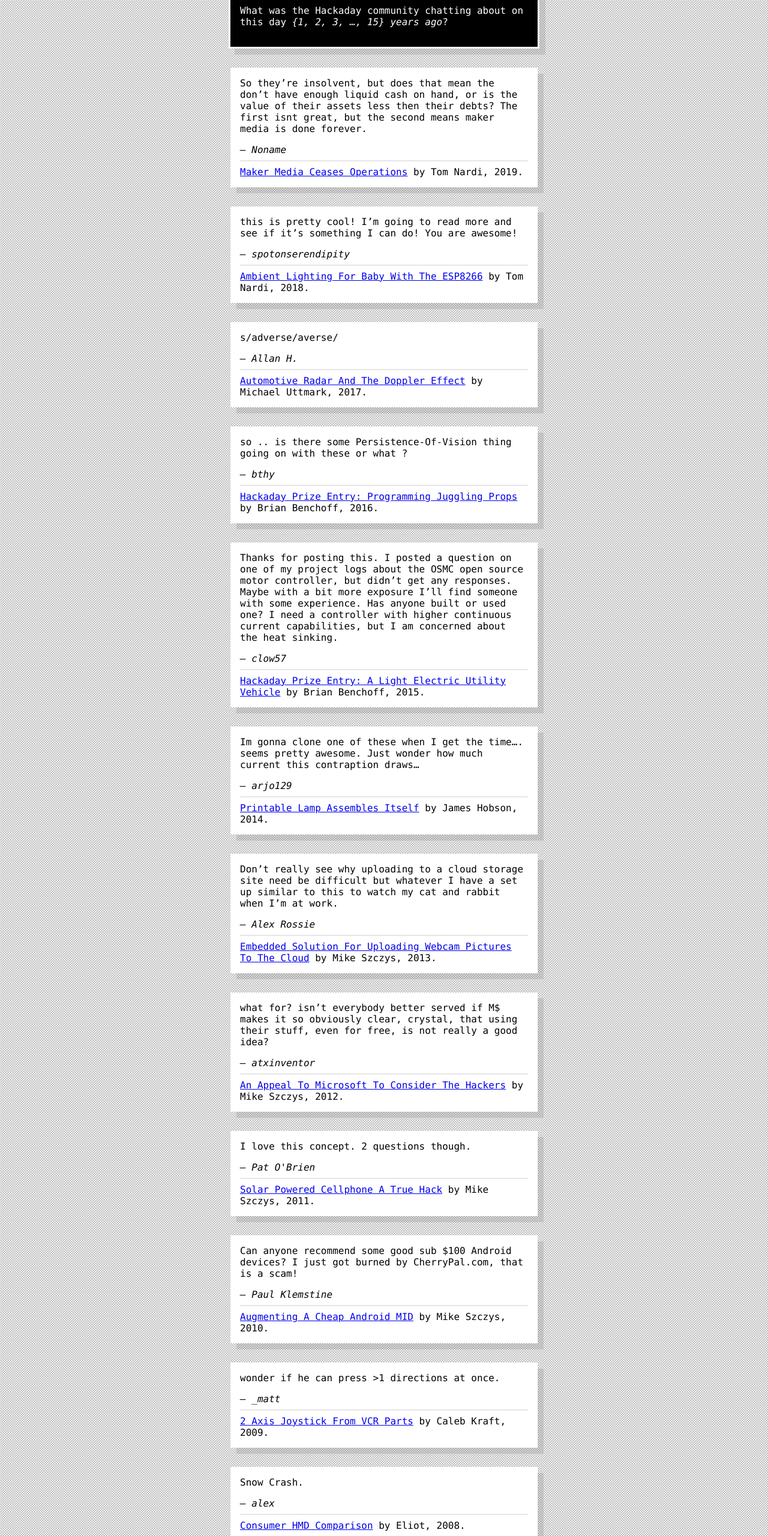
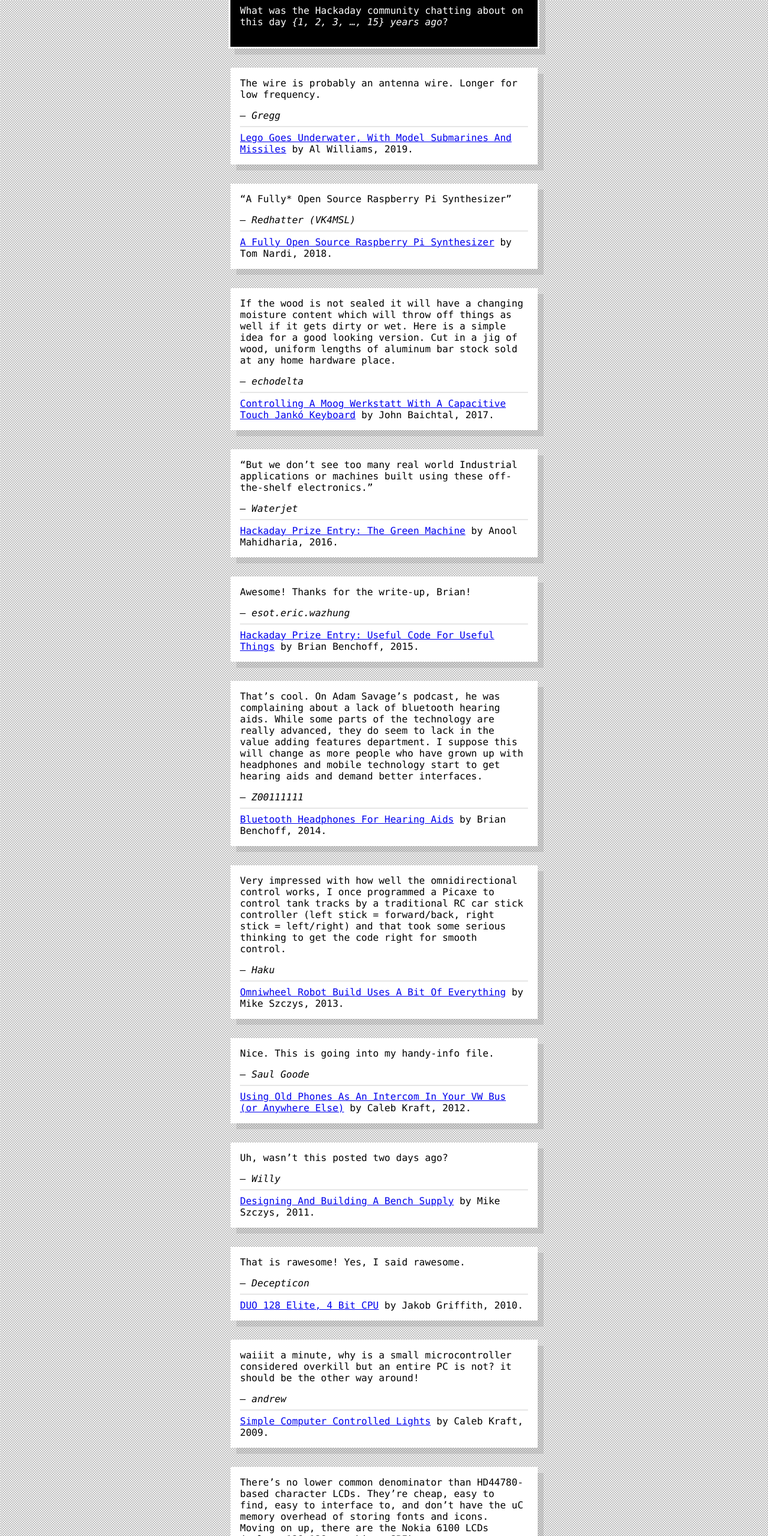
Before and after one commit to svendahlstrand/hackschat, a plain HTML site: page index.html in a window 1280 px wide. Shown: the part 140-2700 px from the top of the page at 60% size. Drawn offline with Linux system fonts and the light colour scheme.

Commit message:
Automated deployment: Mon Jun  8 00:27:49 UTC 2020 0054b2762c7f6c5b29984818707bce97d664925d

```diff
--- a/index.html
+++ b/index.html
@@ -55,79 +55,80 @@
       <p>What was the Hackaday community chatting about on this day <em>{1, 2, 3, …, 15} years ago</em>?</p>
     </header>
     <blockquote>
-      <p>So they&#8217;re insolvent, but does that mean the don&#8217;t have enough liquid cash on hand, or is the value of their assets less then their debts? The first isnt great, but the second means maker media is done forever.</p>
-      <cite>Noname</cite>
-      <footer><a href="https://hackaday.com/2019/06/07/maker-media-ceases-operations/">Maker Media Ceases Operations</a> by Tom Nardi, 2019.</footer>
+      <p>The wire is probably an antenna wire. Longer for low frequency.</p>
+      <cite>Gregg</cite>
+      <footer><a href="https://hackaday.com/2019/06/08/lego-goes-underwater-with-model-submarines-and-missiles/">Lego Goes Underwater, With Model Submarines And Missiles</a> by Al Williams, 2019.</footer>
     </blockquote>
     <blockquote>
-      <p>this is pretty cool! I&#8217;m going to read more and see if it&#8217;s something I can do! You are awesome!</p>
-      <cite>spotonserendipity</cite>
-      <footer><a href="https://hackaday.com/2018/06/07/ambient-lighting-for-baby-with-the-esp8266/">Ambient Lighting For Baby With The ESP8266</a> by Tom Nardi, 2018.</footer>
+      <p>&#8220;A Fully* Open Source Raspberry Pi Synthesizer&#8221;</p>
+      <cite>Redhatter (VK4MSL)</cite>
+      <footer><a href="https://hackaday.com/2018/06/08/a-fully-open-source-raspberry-pi-synthesizer/">A Fully Open Source Raspberry Pi Synthesizer</a> by Tom Nardi, 2018.</footer>
     </blockquote>
     <blockquote>
-      <p>s/adverse/averse/</p>
-      <cite>Allan H.</cite>
-      <footer><a href="https://hackaday.com/2017/06/07/automotive-radar-and-the-doppler-effect/">Automotive Radar And The Doppler Effect</a> by Michael Uttmark, 2017.</footer>
+      <p>If the wood is not sealed it will have a changing moisture content which will throw off things as well if it gets dirty or wet. Here is a simple idea for a good looking version. Cut in a jig of wood, uniform lengths of aluminum bar stock sold at any home hardware place.</p>
+      <cite>echodelta</cite>
+      <footer><a href="https://hackaday.com/2017/06/08/controlling-a-moog-werkstatt-with-a-capacitive-touch-janko-keyboard/">Controlling A Moog Werkstatt With A Capacitive Touch Jankó Keyboard</a> by John Baichtal, 2017.</footer>
     </blockquote>
     <blockquote>
-      <p>so .. is there some Persistence-Of-Vision thing going on with these or what ?</p>
-      <cite>bthy</cite>
-      <footer><a href="https://hackaday.com/2016/06/07/hackaday-prize-entry-programming-juggling-props/">Hackaday Prize Entry: Programming Juggling Props</a> by Brian Benchoff, 2016.</footer>
+      <p>&#8220;But we don’t see too many real world Industrial applications or machines built using these off-the-shelf electronics.&#8221;</p>
+      <cite>Waterjet</cite>
+      <footer><a href="https://hackaday.com/2016/06/08/the-green-machine/">Hackaday Prize Entry: The Green Machine</a> by Anool Mahidharia, 2016.</footer>
     </blockquote>
     <blockquote>
-      <p>Thanks for posting this. I posted a question on one of my project logs about the OSMC open source motor controller, but didn&#8217;t get any responses. Maybe with a bit more exposure I&#8217;ll find someone with some experience. Has anyone built or used one? I need a controller with higher continuous current capabilities, but I am concerned about the heat sinking. </p>
-      <cite>clow57</cite>
-      <footer><a href="https://hackaday.com/2015/06/07/hackaday-prize-entry-a-light-electric-utility-vehicle/">Hackaday Prize Entry: A Light Electric Utility Vehicle</a> by Brian Benchoff, 2015.</footer>
+      <p>Awesome! Thanks for the write-up, Brian!</p>
+      <cite>esot.eric.wazhung</cite>
+      <footer><a href="https://hackaday.com/2015/06/08/hackaday-prize-entry-useful-code-for-useful-things/">Hackaday Prize Entry: Useful Code For Useful Things</a> by Brian Benchoff, 2015.</footer>
     </blockquote>
     <blockquote>
-      <p>Im gonna clone one of these when I get the time&#8230;. seems pretty awesome. Just wonder how much current this contraption draws&#8230;</p>
-      <cite>arjo129</cite>
-      <footer><a href="https://hackaday.com/2014/06/07/printable-lamp-assembles-itself/">Printable Lamp Assembles Itself</a> by James Hobson, 2014.</footer>
+      <p>That&#8217;s cool. On Adam Savage&#8217;s podcast, he was complaining about a lack of bluetooth hearing aids. While some parts of the technology are really advanced, they do seem to lack in the value adding features department. I suppose this will change as more people who have grown up with headphones and mobile technology start to get hearing aids and demand better interfaces.</p>
+      <cite>Z00111111</cite>
+      <footer><a href="https://hackaday.com/2014/06/08/bluetooth-headphones-for-hearing-aids/">Bluetooth Headphones For Hearing Aids</a> by Brian Benchoff, 2014.</footer>
     </blockquote>
     <blockquote>
-      <p>Don&#8217;t really see why uploading to a cloud storage site need be difficult but whatever I have a set up similar to this to watch my cat and rabbit when I&#8217;m at work.</p>
-      <cite>Alex Rossie</cite>
-      <footer><a href="https://hackaday.com/2013/06/07/embedded-solution-for-uploading-webcam-pictures-to-the-cloud/">Embedded Solution For Uploading Webcam Pictures To The Cloud</a> by Mike Szczys, 2013.</footer>
+      <p>Very impressed with how well the omnidirectional control works, I once programmed a Picaxe to control tank tracks by a traditional RC car stick controller (left stick = forward/back, right stick = left/right) and that took some serious thinking to get the code right for smooth control.</p>
+      <cite>Haku</cite>
+      <footer><a href="https://hackaday.com/2013/06/08/omniwheel-robot-build-uses-a-bit-of-everything/">Omniwheel Robot Build Uses A Bit Of Everything</a> by Mike Szczys, 2013.</footer>
     </blockquote>
     <blockquote>
-      <p>what for? isn&#8217;t everybody better served if M$ makes it so obviously clear, crystal, that using their stuff, even for free, is not really a good idea?</p>
-      <cite>atxinventor</cite>
-      <footer><a href="https://hackaday.com/2012/06/07/an-appeal-to-microsoft-to-consider-the-hackers/">An Appeal To Microsoft To Consider The Hackers</a> by Mike Szczys, 2012.</footer>
+      <p>Nice. This is going into my handy-info file.</p>
+      <cite>Saul Goode</cite>
+      <footer><a href="https://hackaday.com/2012/06/08/using-old-phones-as-an-intercom-in-your-vw-bus-or-anywhere-else/">Using Old Phones As An Intercom In Your VW Bus (or Anywhere Else)</a> by Caleb Kraft, 2012.</footer>
     </blockquote>
     <blockquote>
-      <p>I love this concept. 2 questions though.</p>
-      <cite>Pat O&#039;Brien</cite>
-      <footer><a href="https://hackaday.com/2011/06/07/solar-powered-cellphone-a-true-hack/">Solar Powered Cellphone A True Hack</a> by Mike Szczys, 2011.</footer>
+      <p>Uh, wasn&#8217;t this posted two days ago?</p>
+      <cite>Willy</cite>
+      <footer><a href="https://hackaday.com/2011/06/08/designing-and-building-a-bench-supply/">Designing And Building A Bench Supply</a> by Mike Szczys, 2011.</footer>
     </blockquote>
     <blockquote>
-      <p>Can anyone recommend some good sub $100 Android devices? I just got burned by CherryPal.com, that is a scam!</p>
-      <cite>Paul Klemstine</cite>
-      <footer><a href="https://hackaday.com/2010/06/07/augmenting-a-cheap-android-mid/">Augmenting A Cheap Android MID</a> by Mike Szczys, 2010.</footer>
+      <p>That is rawesome!  Yes, I said rawesome.</p>
+      <cite>Decepticon</cite>
+      <footer><a href="https://hackaday.com/2010/06/08/duo-128-elite-4-bit-cpu/">DUO 128 Elite, 4 Bit CPU</a> by Jakob Griffith, 2010.</footer>
     </blockquote>
     <blockquote>
-      <p>wonder if he can press &gt;1 directions at once.</p>
-      <cite>_matt</cite>
-      <footer><a href="https://hackaday.com/2009/06/07/2-axis-joystick-from-vcr-parts/">2 Axis Joystick From VCR Parts</a> by Caleb Kraft, 2009.</footer>
+      <p>waiiit a minute, why is a small microcontroller considered overkill but an entire PC is not?  it should be the other way around!</p>
+      <cite>andrew</cite>
+      <footer><a href="https://hackaday.com/2009/06/08/simple-computer-controlled-lights/">Simple Computer Controlled Lights</a> by Caleb Kraft, 2009.</footer>
     </blockquote>
     <blockquote>
-      <p>Snow Crash.</p>
-      <cite>alex</cite>
-      <footer><a href="https://hackaday.com/2008/06/07/consumer-hmd-comparison/">Consumer HMD Comparison</a> by Eliot, 2008.</footer>
+      <p>There&#8217;s no lower common denominator than HD44780-based character LCDs.  They&#8217;re cheap, easy to find, easy to interface to, and don&#8217;t have the uC memory overhead of storing fonts and icons.  Moving on up, there are the Nokia 6100 LCDs (color, 128&#215;128 graphics, SPI).</p>
+      <cite>pokey</cite>
+      <footer><a href="https://hackaday.com/2008/06/08/hackit-simple-portable-monitor/
+<p>I also find it odd not only that will not only makes up acronyms, but censors the word god with an asterisk. Under normal conditions I wouldn&#8217;t find it odd enough to say, but I felt a need for clarity with post #14 sounding like a non-canonical atheistic jab.</p>">Hackit: Simple Portable Monitor</a> by Eliot, 2008.</footer>
     </blockquote>
     <blockquote>
-      <p>Nice, now all it needs is a telegraph morse mouse :P</p>
-      <cite>TarGit</cite>
-      <footer><a href="https://hackaday.com/2007/06/07/steampunk-lcd/">Steampunk LCD</a> by Will O&#039;Brien, 2007.</footer>
+      <p>Wow, that&#8217;s really amazing. I wish I understood more how it worked.. time for google.</p>
+      <cite>Erik</cite>
+      <footer><a href="https://hackaday.com/2007/06/08/wireless-lightbulb/">Wireless Lightbulb</a> by Will O&#039;Brien, 2007.</footer>
     </blockquote>
     <blockquote>
-      <p>This was done long ago here </p>
-      <cite>Liam</cite>
-      <footer><a href="https://hackaday.com/2006/06/07/laptop-external-antenna-mod/">Laptop External Antenna Mod</a> by Eliot, 2006.</footer>
+      <p>Brian&#8217;s proving a point about using web pages as proof for when something happened. This post will be referenced in one he&#8217;s working on for next week.</p>
+      <cite>Mike Szczys</cite>
+      <footer><a href="https://hackaday.com/2006/06/08/i-just-invented-bitcoin/">I Just Invented Bitcoin</a> by Brian Benchoff, 2006.</footer>
     </blockquote>
     <blockquote>
-      <p>Hmm very nice, no use to me but very nice&#8230;</p>
+      <p>Very cool indeed, always wanted to try one of these, and a unicycle. One point of criticism, aren&#8217;t the handles way too high? :-S</p>
       <cite>chris</cite>
-      <footer><a href="https://hackaday.com/2005/06/07/auxiliary-input-for-a-car-stereo/">Auxiliary Input For A Car Stereo</a> by Eliot, 2005.</footer>
+      <footer><a href="https://hackaday.com/2005/06/08/diy-recumbent-bicycle/">DIY Recumbent Bicycle</a> by Eliot, 2005.</footer>
     </blockquote>
   </body>
 </html>
```
